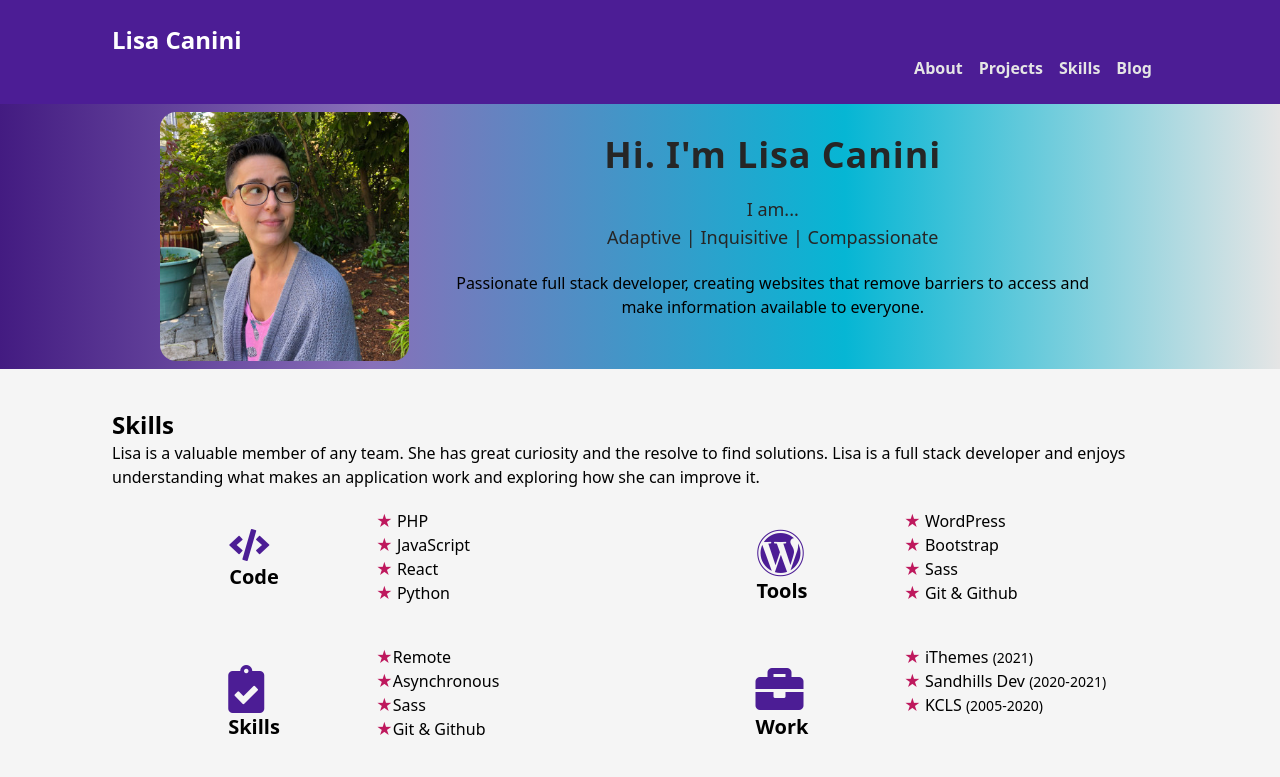
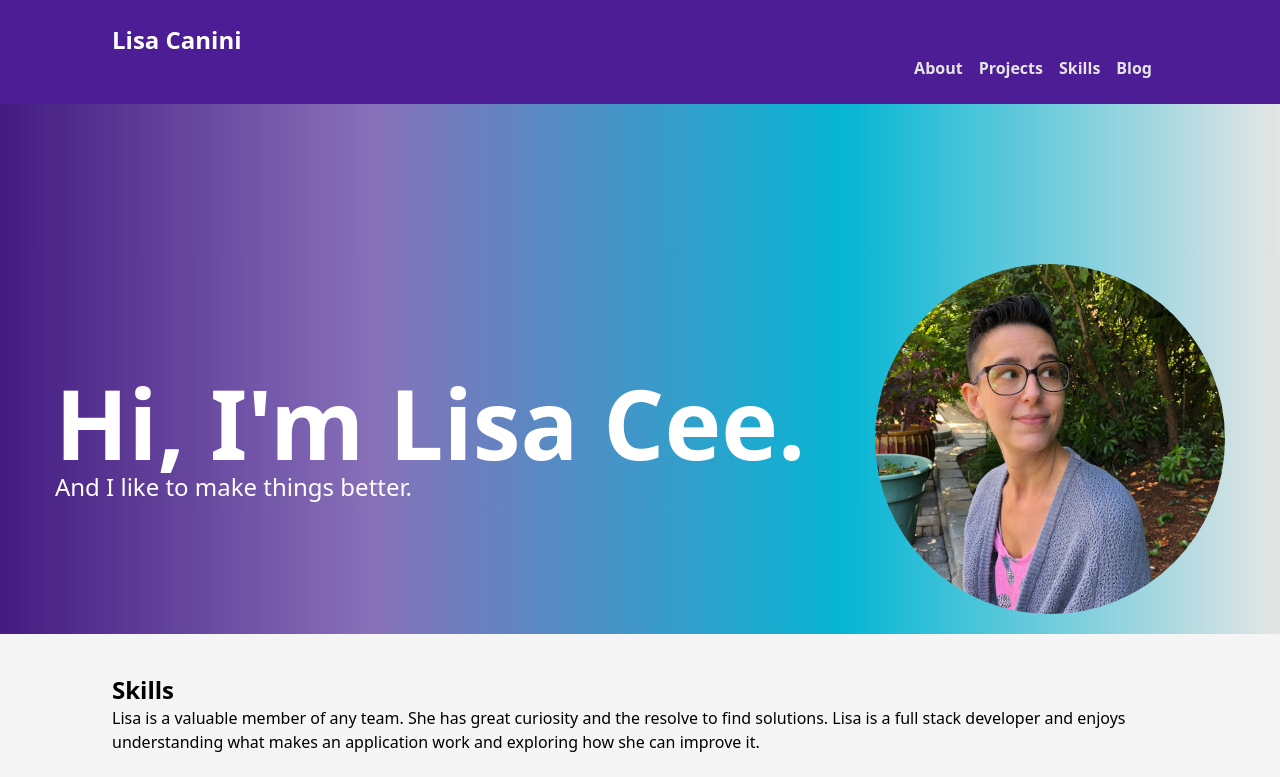
Before and after one commit to LisaCee/tailwind_portfolio, a React (Create React App) app: page / in a window 1280 px wide. Shown: the top 777 px of the page. Built offline with nearby package versions, Linux system fonts and the light colour scheme.

Commit message:
homepage layout

```diff
--- a/src/components/Intro.jsx
+++ b/src/components/Intro.jsx
@@ -3,35 +3,32 @@ import Logo from '../images/avatar350.jpg';
 
 export default function Intro() {
 	return (
+		<div className="bg-gradient home p-5 md:pt-40">
+			<div className="md:flex md:justify-around md:items-center">
+				<div>
+					<h1
+					className="text-5xl text-white font-bold headline md:text-8xl"
+					>Hi, I'm Lisa Cee.</h1>
 
-		<div className="mx-auto lg:px-28 bg-gradient">
-
-			<div className="mx-auto sm:grid-cols-12 md:grid-cols-6">
-				<div
-				className="w-full text-center"
-				>
-					<div className="md:flex sm:px-5 xl:px-10">
-						<div className="flex justify-center">
-							<img className="rounded-3xl my-center p-2" src={Logo} alt="" />
-						</div>
-
-						<div className="m-auto">
-						<h1
-						className="-mx-1 tracking-wide text-4xl text-gray-800 font-bold pb-5"
-						>
-						Hi. I'm Lisa Canini
-						</h1>
-
-						<p className="text-lg text-gray-800 mb-5"> I am... <br /> Adaptive | Inquisitive | Compassionate</p>
-
-						<p className="px-5 pb-5 text-gray-800text-md">Passionate full stack developer, creating websites that remove
-						barriers to access and make information available to everyone.</p>
-						</div>
-
-					</div>
+					<p className="text-white text-2xl">And I like to make things better.</p>
+				</div>
+				<div className="md:pt-150">
+					<img className="rounded-full" src={Logo} alt="" />
 				</div>
 			</div>
-
 		</div>
 	)
 }
+
+// import React from "react";
+// import Logo from '../images/avatar350.jpg';
+
+// export default function Intro() {
+
+// 	return (
+// 		<div className="bg-gradient home">
+// 			<h1 className="-mx-1 tracking-wide text-6xl text-white font-bold pb-5 headline">Hi, I'm Lisa Cee.</h1>
+// 			<img className="rounded-3xl my-center p-2" src={Logo} alt="" />
+// 		</div>
+// 		);
+// }
```
